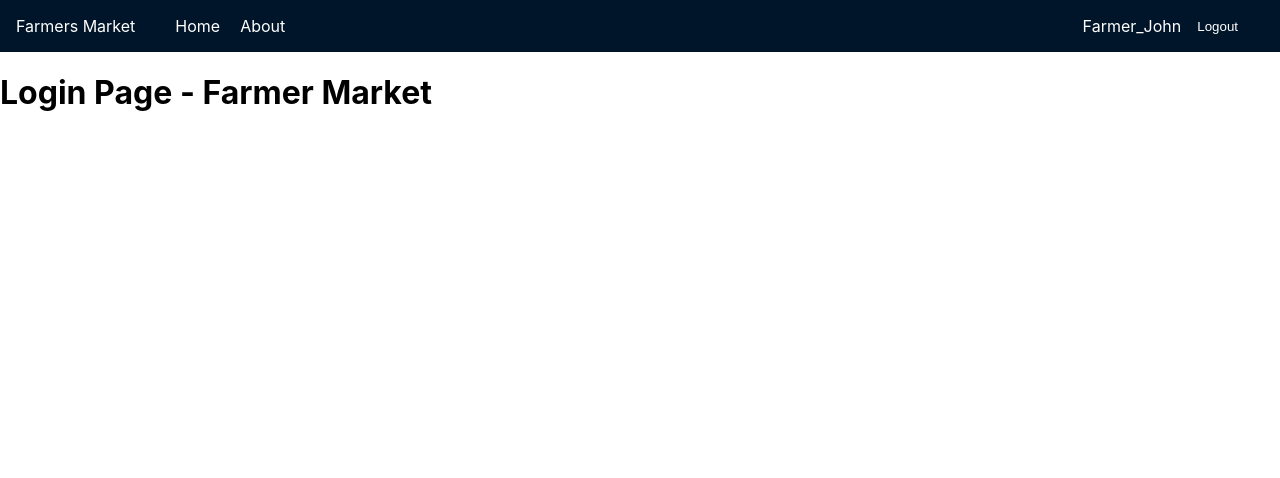
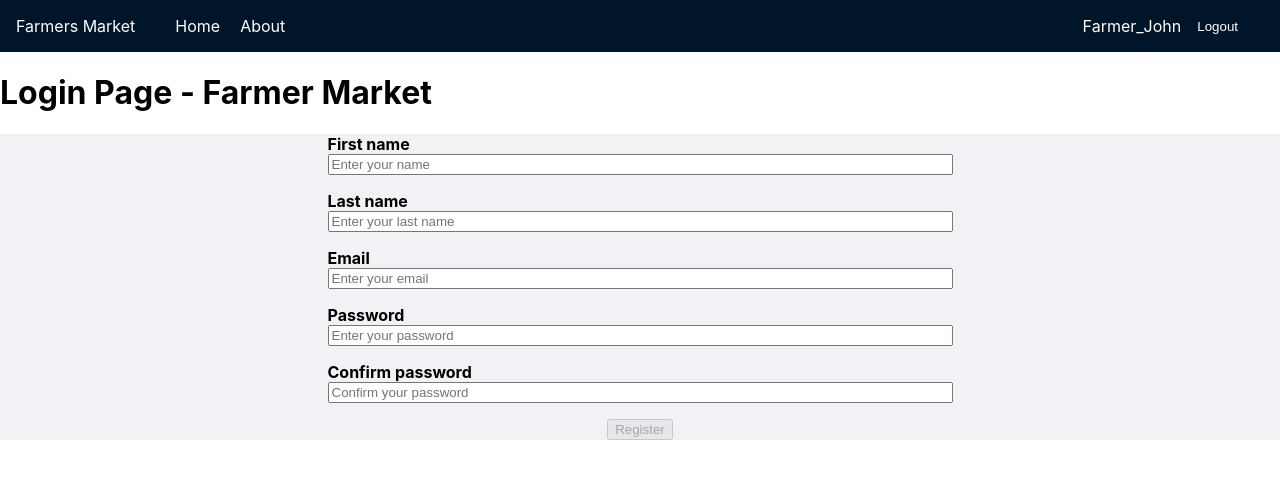
Before and after one commit to MVDem/market-client, a React (Vite) app: page /login in a window 1280 px wide. Shown: the top 478 px of the page. Built offline with nearby package versions, Linux system fonts and the light colour scheme; no server answers.

Commit message:
Registration page (without Login) with working validations on all field including password confirmation. No logic for Login, Redux, Store, Redirection

```diff
--- a/package.json
+++ b/package.json
@@ -4,7 +4,7 @@
   "version": "0.0.0",
   "type": "module",
   "scripts": {
-    "dev": "NODE_ENV=development vite",
+    "dev": "cross-env NODE_ENV=development vite",
     "build": "tsc && vite build",
     "lint": "eslint . --ext ts,tsx --report-unused-disable-directives --max-warnings 0",
     "preview": "vite preview",
@@ -35,6 +35,7 @@
     "@typescript-eslint/parser": "^7.2.0",
     "@vitejs/plugin-react": "^4.2.1",
     "babel-jest": "^29.7.0",
+    "cross-env": "^7.0.3",
     "eslint": "^8.57.0",
     "eslint-plugin-jest": "^28.5.0",
     "eslint-plugin-react-hooks": "^4.6.0",
--- /dev/null
+++ b/src/UI/FormUICustom.module.scss
@@ -0,0 +1,22 @@
+form {
+  display: flex;
+  flex-direction: column;
+  align-items: center;
+  width: 100%;
+}
+.inputWrapper {
+  margin-bottom: 0.5rem;
+  font-size: medium;
+  font-weight: 700;
+  width: 50%;
+  display: flex;
+  flex-direction: column;
+}
+
+.errorMessage {
+  color: red;
+  height: 0.5rem;
+  font-size: small;
+  font-weight: 400;
+  width: 100%;
+}
--- a/src/UI/FormUICustom.tsx
+++ b/src/UI/FormUICustom.tsx
@@ -1,6 +1,7 @@
 import { zodResolver } from '@hookform/resolvers/zod';
 import { SubmitHandler, useForm } from 'react-hook-form';
 import { z } from 'zod';
+import styles from './FormUICustom.module.scss';
 
 interface InputProps {
   name: string;
@@ -17,34 +18,47 @@ interface FormUICustomProps {
 }
 
 function FormUICustom({ inputs, buttonLabel }: FormUICustomProps): JSX.Element {
-  const schema = z.object(
+  const schema = z
+    .object(
       inputs.reduce((acc, input) => {
         if (input.validationSchema) {
           acc[input.name] = input.validationSchema;
         }
         return acc;
       }, {} as Record<string, z.ZodType<any, any, any>>)
-  );
+    )
+    .refine((data) => data.password === data.confirmPassword, {
+      message: 'Passwords do not match',
+      path: ['confirmPassword'],
+    });
 
   type FormFields = z.infer<typeof schema>;
 
   const {
     register,
     handleSubmit,
-    formState: { errors },
+    watch,
+    formState: { errors, isValid },
+    reset,
   } = useForm<FormFields>({
     resolver: zodResolver(schema),
+    mode: 'onChange',
   });
+
+  const password = watch('password');
 
   const onSubmit: SubmitHandler<FormFields> = (data: FormFields) => {
     console.log(data);
+    reset();
   };
 
   return (
     <form onSubmit={handleSubmit(onSubmit)}>
       {inputs.map(({ name, label, type, placeholder, required }) => (
-        <div key={name}>
+        <div key={name} className={styles.inputWrapper}>
+          <div>
             <label htmlFor={name}>{label}</label>
+          </div>
           <input
             {...register(name)}
             id={name}
@@ -52,14 +66,18 @@ function FormUICustom({ inputs, buttonLabel }: FormUICustomProps): JSX.Element {
             placeholder={placeholder}
             required={required}
           />
+          <div className={styles.errorMessage}>
             {errors[name] && (
               <div role='alert' style={{ color: 'red' }}>
                 {(errors[name]?.message as string) || 'This field is required'}
               </div>
             )}
           </div>
+        </div>
       ))}
-      <button type='submit'>{buttonLabel}</button>
+      <button type='submit' disabled={!isValid}>
+        {buttonLabel}
+      </button>
     </form>
   );
 }
--- /dev/null
+++ b/src/pages/login/Login.module.scss
@@ -0,0 +1,7 @@
+.container {
+  padding-left: 15px;
+  padding-right: 15px;
+  background-color: #f0f2f5;
+  display: flex;
+  justify-content: center;
+}
--- /dev/null
+++ b/src/pages/login/Login.tsx
@@ -0,0 +1,31 @@
+import styles from './Login.module.scss';
+import Header from '../../components/header/Header';
+import FormUICustom from '../../UI/FormUICustom';
+import {
+  firstNameInput,
+  lastNameInput,
+  emailInput,
+  passwordInput,
+  confirmPasswordInput,
+} from '../../utils/formUICustomFields';
+
+export default function Login() {
+  return (
+    <>
+      <Header />
+      <h1>Login Page - Farmer Market</h1>
+      <div className={styles.container}>
+        <FormUICustom
+          inputs={[
+            firstNameInput,
+            lastNameInput,
+            emailInput,
+            passwordInput,
+            confirmPasswordInput,
+          ]}
+          buttonLabel='Register'
+        />
+      </div>
+    </>
+  );
+}
--- a/src/pages/signpage/SignPage.tsx
+++ /dev/null
@@ -1,10 +0,0 @@
-import Header from '../../components/header/Header';
-
-export default function SignPage() {
-  return (
-    <>
-      <Header />
-      <h1>Login Page - Farmer Market</h1>
-    </>
-  );
-}
--- a/src/routes/Router.tsx
+++ b/src/routes/Router.tsx
@@ -1,8 +1,8 @@
 import { Suspense } from 'react';
 import { BrowserRouter, Navigate, Route, Routes } from 'react-router-dom';
 import Home from '../pages/home/Home';
-import SignPage from '../pages/signpage/SignPage';
 import Layout from '../pages/layout/Layout';
+import Login from '../pages/login/Login';
 
 function Routing() {
   return (
@@ -10,7 +10,7 @@ function Routing() {
       <Suspense fallback='Loading...'>
         <Routes>
           <Route path='/about' element={<Navigate to='/About' />} />
-          <Route path='/login' element={<SignPage />} />
+          <Route path='/login' element={<Login />} />
           <Route path='/layout' element={<Layout />} />
           <Route path='*' element={<Home />} />
         </Routes>
--- a/src/utils/formUICustomFields.tsx
+++ b/src/utils/formUICustomFields.tsx
@@ -37,9 +37,16 @@ export const passwordInput = {
   type: 'password',
   placeholder: 'Enter your password',
   required: true,
-  validationSchema: z
-    .string()
-    .min(6, 'Password must be at least 6 characters'),
+  validationSchema: z.string().min(6, 'Password must be at least 6 characters'),
+};
+
+export const confirmPasswordInput = {
+  name: 'confirmPassword',
+  label: 'Confirm password',
+  type: 'password',
+  placeholder: 'Confirm your password',
+  required: true,
+  validationSchema: z.string().min(6, 'Password must be at least 6 characters'),
 };
 
 export const cityInput = {
@@ -47,6 +54,15 @@ export const cityInput = {
   label: 'City',
   type: 'text',
   placeholder: 'Enter your city',
+  required: true,
+  validationSchema: z.string().min(2, 'City must be at least 2 characters'),
+};
+
+export const addressInput = {
+  name: 'address',
+  label: 'Address',
+  type: 'text',
+  placeholder: 'Enter your street, house and apartment number',
   required: true,
   validationSchema: z.string().min(2, 'City must be at least 2 characters'),
 };
```
Also changed, not shown: 1 other file (tests, documents, lock files or other folders). Lines whose indentation alone changed are shown as unchanged.
